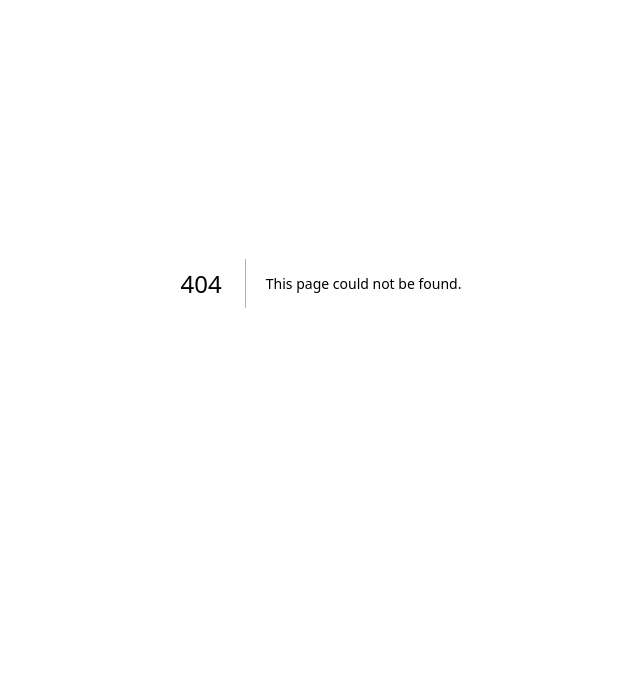
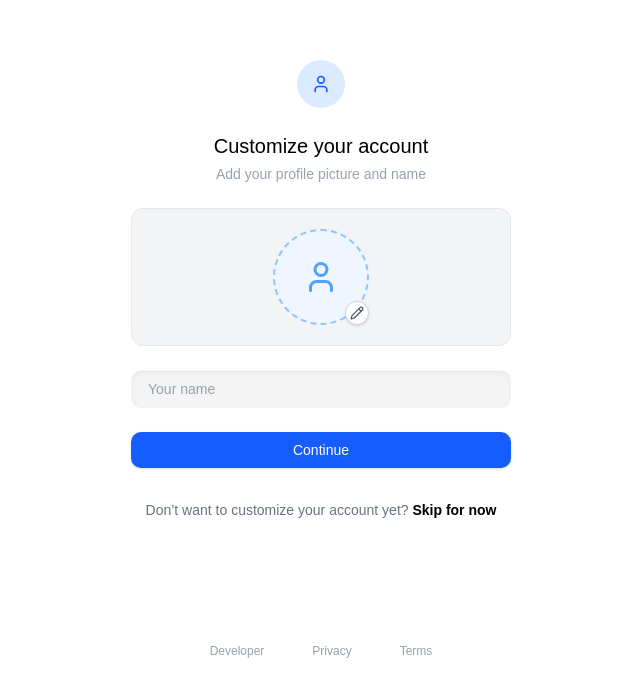
Before and after one commit to adan-abdi/planwise, a Next.js app: page /auth/profile in a window 1280 px wide. Before the commit this address had no page. Shown: the part 117-800 px from the top of the page, without its empty margins (319-959 px from the left). Built offline with nearby package versions, Linux system fonts and the light colour scheme.

Commit message:
Implement profile ui flow

```diff
--- /dev/null
+++ b/src/app/auth/profile/page.tsx
@@ -0,0 +1,109 @@
+'use client'
+
+import { useRef, useState } from 'react'
+import { Pencil, User } from 'lucide-react'
+import AuthShell from '../authShell'
+import Image from 'next/image'
+
+export default function ProfilePage() {
+  const [name, setName] = useState('')
+  const [profilePreview, setProfilePreview] = useState<string | null>(null)
+  const fileInputRef = useRef<HTMLInputElement | null>(null)
+
+  const handleImageSelect = (e: React.ChangeEvent<HTMLInputElement>) => {
+    const file = e.target.files?.[0]
+    if (file) {
+      const reader = new FileReader()
+      reader.onload = () => setProfilePreview(reader.result as string)
+      reader.readAsDataURL(file)
+    }
+  }
+
+  const handleSubmit = (e: React.FormEvent) => {
+    e.preventDefault()
+    console.log('Profile saved:', { name, profilePreview })
+  }
+
+  return (
+    <AuthShell
+      title="Customize your account"
+      subtitle="Add your profile picture and name"
+      headerNode={
+        <div className="bg-blue-100 text-blue-600 rounded-full w-12 h-12 flex items-center justify-center">
+          <User className="w-5 h-5" />
+        </div>
+      }
+    >
+      <form onSubmit={handleSubmit} className="space-y-6 w-full">
+        {/* Profile Pic Box */}
+        <div className="w-full bg-gray-100 border border-gray-200 rounded-xl px-6 py-5">
+          <div className="flex justify-center relative">
+            <div
+              className={`w-24 h-24 rounded-full flex items-center justify-center cursor-pointer relative overflow-hidden ${
+                profilePreview
+                  ? 'bg-zinc-100 shadow-inner'
+                  : 'bg-blue-50 border-2 border-dashed border-blue-300 hover:ring-2 hover:ring-blue-200'
+              }`}
+              onClick={() => fileInputRef.current?.click()}
+            >
+              {profilePreview ? (
+                <Image
+                  src={profilePreview}
+                  alt="Profile Preview"
+                  fill
+                  className="object-cover rounded-full"
+                />
+              ) : (
+                <User className="text-blue-400 w-9 h-9" />
+              )}
+              <input
+                type="file"
+                accept="image/*"
+                ref={fileInputRef}
+                className="hidden"
+                onChange={handleImageSelect}
+              />
+            </div>
+
+            <div
+              onClick={() => fileInputRef.current?.click()}
+              className="absolute bottom-0 right-[calc(50%-48px)] bg-white border border-gray-300 rounded-full p-1 shadow cursor-pointer"
+            >
+              <Pencil className="w-3.5 h-3.5 text-gray-600" />
+            </div>
+          </div>
+        </div>
+
+        <input
+          type="text"
+          placeholder="Your name"
+          value={name}
+          onChange={(e) => setName(e.target.value)}
+          className="w-full px-4 py-2 rounded-[10px] bg-zinc-100 text-sm shadow-inner border border-transparent focus:border-blue-500 focus:bg-white focus:outline-none transition duration-150 ease-in-out placeholder:text-gray-400"
+          required
+        />
+
+        {/* Continue Button */}
+        <button
+          type="submit"
+          className="w-full px-4 py-2 text-sm font-medium text-white bg-blue-600 rounded-[10px] shadow hover:bg-blue-700 transition duration-150 ease-in-out focus:outline-none focus:ring-2 focus:ring-blue-400"
+        >
+          Continue
+        </button>
+
+        <p className="text-center text-sm text-gray-500 pt-2">
+          Don’t want to customize your account yet?{' '}
+          <button
+            type="button"
+            className="font-semibold text-black"
+            onClick={() => {
+              console.log('Skip for now clicked')
+            }}
+          >
+            Skip for now
+          </button>
+        </p>
+      </form>
+    </AuthShell>
+  )
+}
--- a/src/app/auth/signup/page.tsx
+++ b/src/app/auth/signup/page.tsx
@@ -2,7 +2,8 @@
 
 import { useRef, useState } from 'react'
 import AuthShell from '../authShell'
-import { Lock, Eye, EyeOff } from 'lucide-react'
+import { Lock, Eye, EyeOff, KeyRound } from 'lucide-react'
+import { useRouter } from 'next/navigation'
 
 export default function SignupPage() {
   const [step, setStep] = useState<'email' | 'otp' | 'password'>('email')
@@ -17,6 +18,7 @@ export default function SignupPage() {
   const [showConfirmPassword, setShowConfirmPassword] = useState(false)
 
   const otpRefs = useRef<HTMLInputElement[]>([])
+  const router = useRouter()
 
   const isValidEmail = (email: string) =>
     /^[^\s@]+@[^\s@]+\.[^\s@]+$/.test(email.trim())
@@ -57,23 +59,25 @@ export default function SignupPage() {
   const handlePasswordSubmit = (e: React.FormEvent) => {
     e.preventDefault()
 
+    let valid = true
+
     if (password.length < 6) {
       setPasswordError('Password must be at least 6 characters.')
+      valid = false
     } else {
       setPasswordError('')
     }
 
     if (confirmPassword !== password) {
       setConfirmPasswordError("Passwords don't match.")
+      valid = false
     } else {
       setConfirmPasswordError('')
     }
 
-    if (
-      password.length >= 6 &&
-      confirmPassword === password
-    ) {
+    if (valid) {
       console.log('Signup complete:', { email, password })
+      router.push('/auth/profile')
     }
   }
 
@@ -135,7 +139,7 @@ export default function SignupPage() {
           Continue
         </button>
       ) : (
-        <p className="text-xs text-center text-black font-semibold">
+        <p className="text-xs text-center text-black">
           Didn’t receive any code? <span className="font-bold">Resend it</span>
         </p>
       )}
@@ -164,9 +168,7 @@ export default function SignupPage() {
           placeholder={placeholder}
           value={value}
           onChange={(e) => setValue(e.target.value)}
-          className={
-            sharedInputClass + ' pr-10'
-          }
+          className={sharedInputClass + ' pr-10'}
           required
         />
         <button
@@ -182,7 +184,6 @@ export default function SignupPage() {
       )}
     </div>
   )
-
 
   const renderPasswordStep = () => (
     <form onSubmit={handlePasswordSubmit} className="space-y-6 w-full">
@@ -225,6 +226,24 @@ export default function SignupPage() {
     </form>
   )
 
+  const getHeaderIcon = () => {
+    if (step === 'otp') {
+      return (
+        <div className="bg-blue-100 text-blue-600 rounded-full w-12 h-12 flex items-center justify-center">
+          <KeyRound className="w-5 h-5" />
+        </div>
+      )
+    }
+    if (step === 'password') {
+      return (
+        <div className="bg-blue-100 text-blue-600 rounded-full w-12 h-12 flex items-center justify-center">
+          <Lock className="w-5 h-5" />
+        </div>
+      )
+    }
+    return undefined
+  }
+
   return (
     <AuthShell
       showBackButton={step !== 'email'}
@@ -241,13 +260,7 @@ export default function SignupPage() {
           setConfirmPasswordError('')
         }
       }}
-      headerNode={
-        step === 'password' ? (
-          <div className="bg-blue-100 text-blue-600 rounded-full w-12 h-12 flex items-center justify-center">
-            <Lock className="w-5 h-5" />
-          </div>
-        ) : undefined
-      }
+      headerNode={getHeaderIcon()}
       title={
         step === 'otp'
           ? 'Enter Code'
--- a/src/app/page.tsx
+++ b/src/app/page.tsx
@@ -6,6 +6,7 @@ export default function Home() {
       <h1 className="text-2xl font-bold">Planwise</h1>
       <Link href="/auth/login" className="text-blue-600 underline">Login</Link>
       <Link href="/auth/signup" className="text-blue-600 underline block">Signup</Link>
+      <Link href="/auth/profile" className="text-blue-600 underline block">Profile</Link>
     </main>
   )
 }
```
